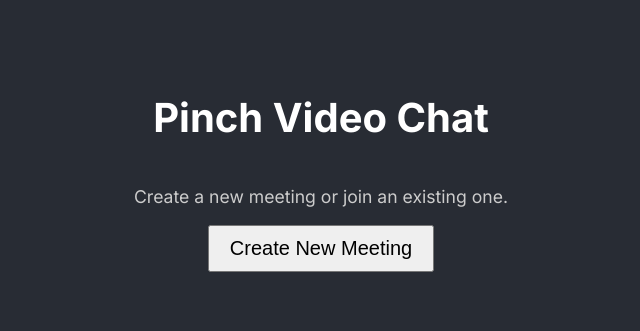
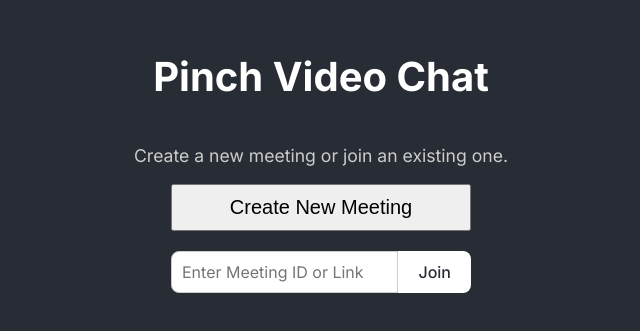
Before and after one commit to Rogue-56/pinch-client-app, a React (Create React App) app: page / in a window 1280 px wide. Shown: the part 231-562 px from the top of the page, without its empty margins (319-959 px from the left). Built offline with nearby package versions, Linux system fonts and the light colour scheme.

Commit message:
Fix: Implement room joining functionality and enhance input handling in HomePage

```diff
--- a/src/components/HomePage.js
+++ b/src/components/HomePage.js
@@ -1,4 +1,4 @@
-import React from 'react';
+import React, { useState } from 'react';
 import { useNavigate } from 'react-router-dom';
 
 function generateRoomId() {
@@ -7,19 +7,81 @@ function generateRoomId() {
 
 function HomePage() {
   const navigate = useNavigate();
+  const [joinRoomId, setJoinRoomId] = useState('');
 
   const createRoom = () => {
     const newRoomId = generateRoomId();
     navigate(`/room/${newRoomId}`);
   };
 
+  const joinRoom = () => {
+    if (joinRoomId.trim() === '') return;
+    // Attempt to extract room ID from a full URL
+    try {
+      const url = new URL(joinRoomId);
+      const pathParts = url.pathname.split('/');
+      const roomId = pathParts[pathParts.length - 1];
+      if (roomId) {
+        navigate(`/room/${roomId}`);
+        return;
+      }
+    } catch (error) {
+      // Not a valid URL, assume it's a room ID
+      navigate(`/room/${joinRoomId}`);
+    }
+  };
+
+  const handleJoinInputChange = (e) => {
+    setJoinRoomId(e.target.value);
+  };
+
+  const handleJoinKeyPress = (e) => {
+    if (e.key === 'Enter') {
+      joinRoom();
+    }
+  };
+
   return (
     <div className="App-header">
       <h1>Pinch Video Chat</h1>
       <p>Create a new meeting or join an existing one.</p>
-      <button onClick={createRoom} style={{ fontSize: '20px', padding: '10px 20px' }}>
+      <button onClick={createRoom} style={{ fontSize: '20px', padding: '10px 20px', width: '300px' }}>
         Create New Meeting
       </button>
+
+      <div style={{ margin: '20px 0', display: 'flex', justifyContent: 'center', width: '300px' }}>
+        <input
+          type="text"
+          placeholder="Enter Meeting ID or Link"
+          value={joinRoomId}
+          onChange={handleJoinInputChange}
+          onKeyPress={handleJoinKeyPress}
+          style={{
+            fontSize: '16px',
+            padding: '10px',
+            borderRadius: '8px 0 0 8px',
+            border: '1px solid #cccccc',
+            width: '100%',
+            fontFamily: 'Inter, sans-serif'
+          }}
+        />
+        <button
+          onClick={joinRoom}
+          style={{
+            fontSize: '16px',
+            padding: '10px 20px',
+            borderRadius: '0 8px 8px 0',
+            border: 'none',
+            cursor: 'pointer',
+            backgroundColor: '#ffffff',
+            color: '#282c34',
+            fontWeight: '500',
+            fontFamily: 'Inter, sans-serif'
+          }}
+        >
+          Join
+        </button>
+      </div>
     </div>
   );
 }
```
